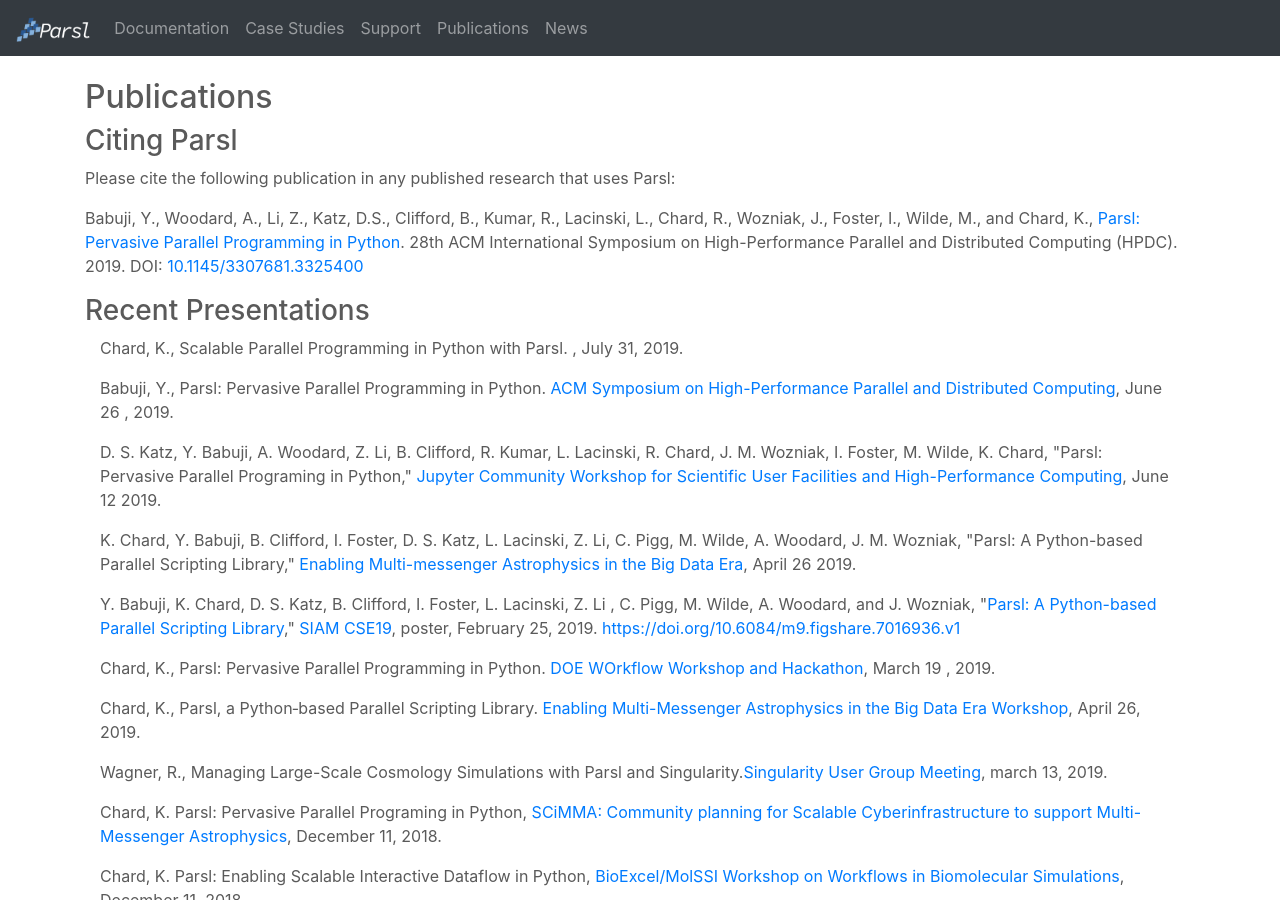
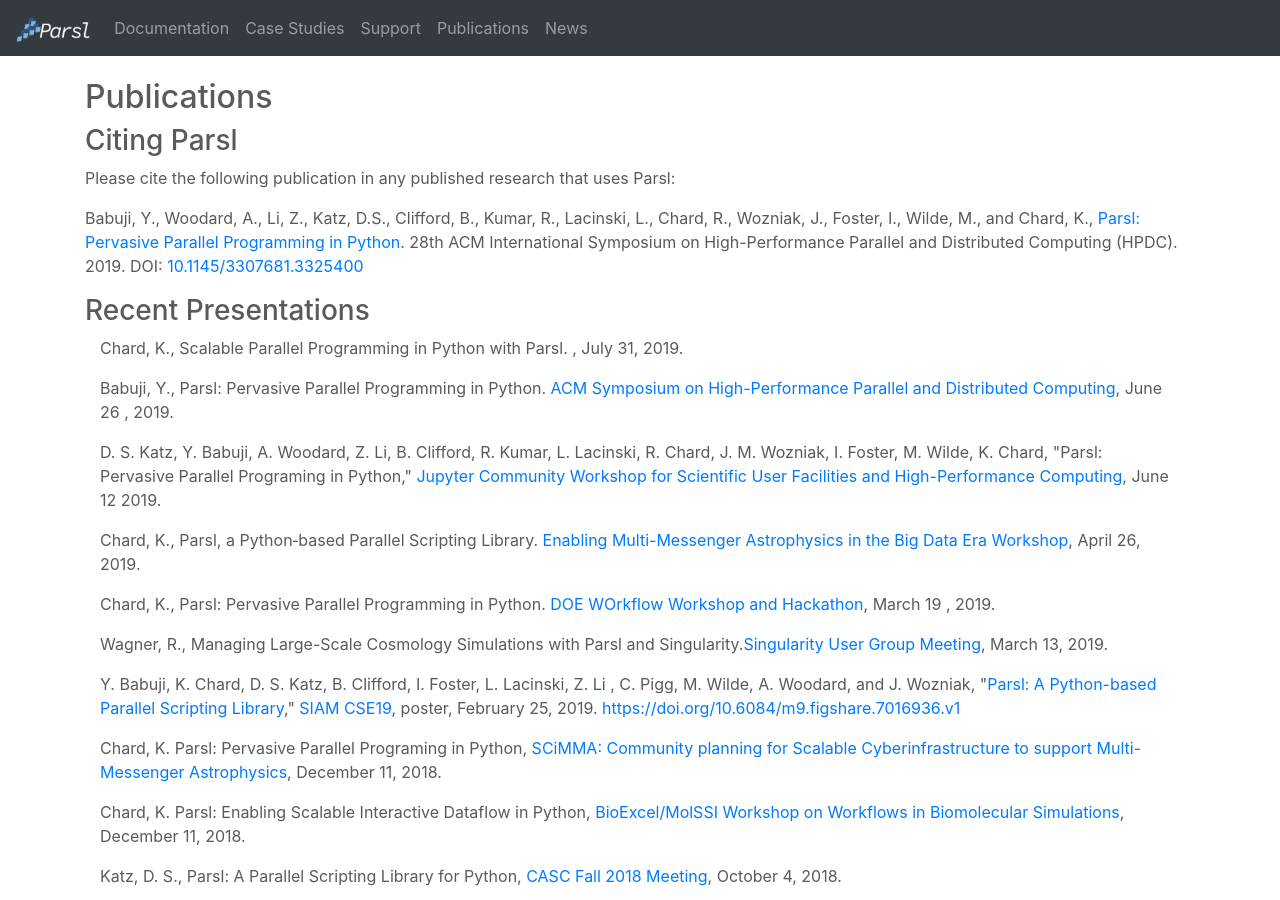
Before and after one commit to Parsl/parsl.github.io, a Jekyll site: the page built from publications.html, in a window 1280 px wide and 900 px high. Built offline with Jekyll 4.4.1, drawn with Linux system fonts in a browser that asks for light colours.

Commit message:
Updating publication order

```diff
--- a/publications.html
+++ b/publications.html
@@ -144,17 +144,14 @@
                     <div class="media-body">
 			<p>Chard, K.,  Scalable Parallel Programming in Python with Parsl. <a href="Practice & Experience in Advanced Research Computing" https://www.pearc19.pearc.org/papers"></a>, July 31, 2019.</p>
  			<p>Babuji, Y., Parsl: Pervasive Parallel Programming in Python. <a href=" http://www.hpdc.org/2019/program/">ACM Symposium on High-Performance Parallel and Distributed Computing</a>,  June 26 , 2019.</p>
-
 			<P>D. S. Katz, Y. Babuji, A. Woodard, Z. Li, B. Clifford, R. Kumar, L. Lacinski, R. Chard, J. M. Wozniak, I. Foster, M. Wilde, K. Chard,
 			"Parsl: Pervasive Parallel Programing in Python," <a href="https://jupyter-workshop-2019.lbl.gov/home">Jupyter Community Workshop for Scientific User Facilities and High-Performance Computing</a>, June 12 2019.
-			<P>K. Chard, Y. Babuji, B. Clifford, I. Foster, D. S. Katz, L. Lacinski, Z. Li, C. Pigg, M. Wilde, A. Woodard, J. M. Wozniak,
-			"Parsl: A Python-based Parallel Scripting Library," <a href="http://www.stsci.edu/contents/events/stsci/2019/april/enabling-multi-messenger-astrophysics-in-the-big-data-era">Enabling Multi-messenger Astrophysics in the Big Data Era</a>, April 26 2019.
+			<p>Chard, K.,  Parsl, a Python‐based Parallel Scripting Library.<a href=" http://www.stsci.edu/contents/events/stsci/2019/april/enabling-multi-messenger-astrophysics-in-the-big-data-era"> Enabling Multi-Messenger Astrophysics in the Big Data Era Workshop</a>,  April 26, 2019.</p>
+			<p>Chard, K., Parsl: Pervasive Parallel Programming in Python. <a href=" https://www.sandia.gov/saw/Workshop2019.html">DOE WOrkflow Workshop and Hackathon</a>,  March 19 , 2019.</p>
+ 			<p>Wagner, R., Managing Large-Scale Cosmology Simulations with Parsl and Singularity.<a href=" https://www.eiseverywhere.com/ehome/sug2019/839015/">Singularity User Group Meeting</a>, March 13, 2019.</p>
 			<p>Y. Babuji, K. Chard, D. S. Katz, B. Clifford, I. Foster, L. Lacinski, Z. Li , C. Pigg, M. Wilde, A. Woodard, and J. Wozniak,
 			"<a href="https://doi.org/10.6084/m9.figshare.7016936.v1">Parsl: A Python-based Parallel Scripting Library</a>,"
 			<a href="https://www.siam.org/Conferences/CM/Conference/cse19">SIAM CSE19</a>, poster, February 25, 2019. <a href="https://doi.org/10.6084/m9.figshare.7016936.v1">https://doi.org/10.6084/m9.figshare.7016936.v1</a>
-		   	<p>Chard, K., Parsl: Pervasive Parallel Programming in Python. <a href=" https://www.sandia.gov/saw/Workshop2019.html">DOE WOrkflow Workshop and Hackathon</a>,  March 19 , 2019.</p>
- 			<p>Chard, K.,  Parsl, a Python‐based Parallel Scripting Library.<a href=" http://www.stsci.edu/contents/events/stsci/2019/april/enabling-multi-messenger-astrophysics-in-the-big-data-era"> Enabling Multi-Messenger Astrophysics in the Big Data Era Workshop</a>,  April 26, 2019.</p>
- 			<p>Wagner, R., Managing Large-Scale Cosmology Simulations with Parsl and Singularity.<a href=" https://www.eiseverywhere.com/ehome/sug2019/839015/">Singularity User Group Meeting</a>, march 13, 2019.</p>
 			<p>Chard, K. Parsl: Pervasive Parallel Programing in Python,
 			<a href="https://scimma.org/events/nyc2019.html">SCiMMA: Community planning for Scalable Cyberinfrastructure to support Multi-Messenger Astrophysics</a>,
                         December 11, 2018.</p>
```
